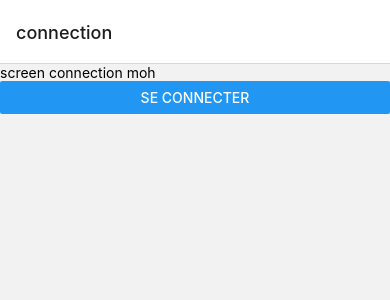
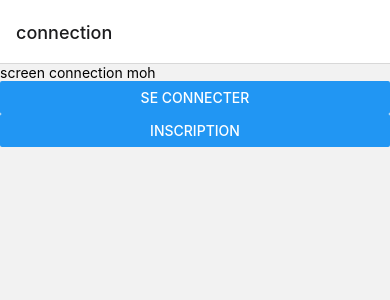
Before and after one commit to mohamadimsa/prevent, a React Native app in the folder client/: screen /connection in a window 390 px wide. Shown: the top 300 px of the page. Built offline with nearby package versions, Linux system fonts and the light colour scheme.

Commit message:
ajout lien ver screen inscription

```diff
--- a/client/src/screen/ConnectionScreen.js
+++ b/client/src/screen/ConnectionScreen.js
@@ -14,7 +14,8 @@ const ConnectionScreen = ({navigation})=>{
     return(
         <View>
             <Text>screen connection moh</Text>
-            <Button title='se connecter' onPress={()=>authentification('petubrt@gmail.com','mohamadiMsa')}></Button>
+            <Button title='se connecter' onPress={()=>authentification('tnifasshouda@gmail.com','houda123')}></Button>
+            <Button title='inscription' onPress={()=>navigation.navigate('inscription')}></Button>
         </View>
     )
 }
```
